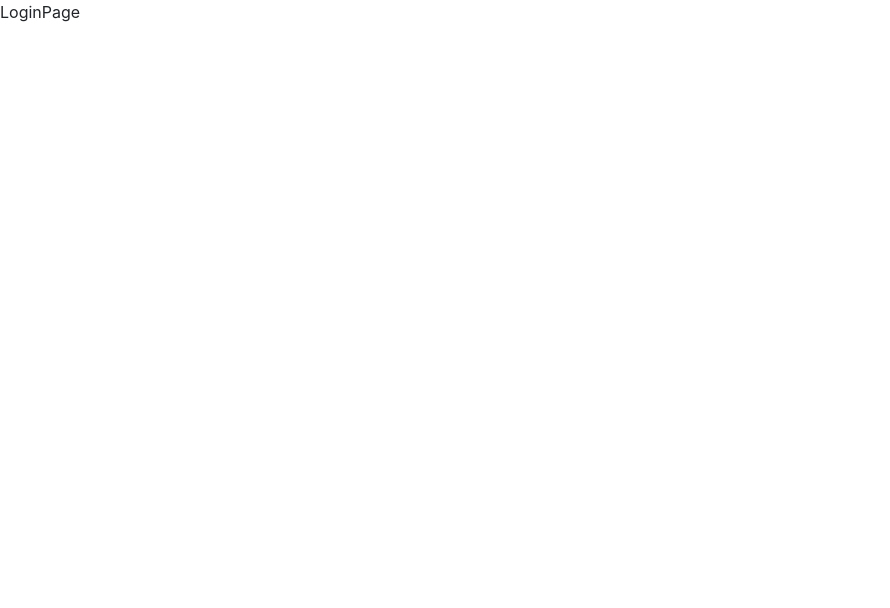
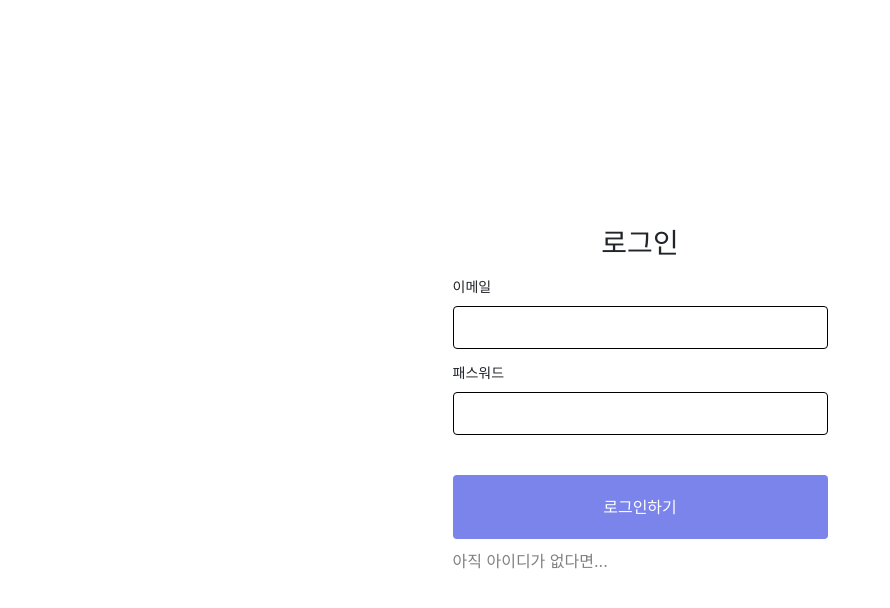
Before and after one commit to jadeplanet/react_chatapp, a React (Create React App) app: page /login in a window 1280 px wide. Shown: the top 608 px of the page, without its empty margins (0-890 px from the left). Built offline with nearby package versions, Linux system fonts and the light colour scheme.

Commit message:
auth - login page UI

```diff
--- a/src/components/LoginPage/LoginPage.js
+++ b/src/components/LoginPage/LoginPage.js
@@ -1,7 +1,68 @@
-import React from 'react';
+import React, { useState } from 'react';
+import { Link } from 'react-router-dom';
+import { useForm } from 'react-hook-form';
+import firebase from '../../firebase';
 
 function LoginPage() {
-	return <div>LoginPage</div>;
+	const { register, errors, handleSubmit } = useForm();
+	const [errorFromSubmit, setErrorFromSubmit] = useState('');
+	const [loading, setLoading] = useState(false);
+
+	const onSubmit = async (data) => {
+		try {
+			setLoading(true);
+			await firebase
+				.auth()
+				.signInWithEmailAndPassword(data.email, data.password);
+			setLoading(false);
+		} catch (error) {
+			setErrorFromSubmit(error.message);
+			setLoading(false);
+			setTimeout(() => {
+				setErrorFromSubmit('');
+			}, 5000);
+		}
+	};
+
+	return (
+		<div className='auth-wrapper'>
+			<div style={{ textAlign: 'center' }}>
+				<h3>로그인</h3>
+			</div>
+			<form onSubmit={handleSubmit(onSubmit)}>
+				<label>이메일</label>
+				<input
+					name='email'
+					type='email'
+					ref={register({ required: true, pattern: /^\S+@\S+$/i })}
+				/>
+				{errors.email && <p>이메일 양식에 맞게 입력해주세요</p>}
+
+				<label>패스워드</label>
+				<input
+					name='password'
+					type='password'
+					ref={register({ required: true, minLength: 6 })}
+				/>
+				{errors.password && errors.password.type === 'required' && (
+					<p>패스워드를 입력해주세요</p>
+				)}
+				{errors.password && errors.password.type === 'minLength' && (
+					<p>패스워드를 6자 이상으로 만들어주세요</p>
+				)}
+
+				{errorFromSubmit && <p>{errorFromSubmit}</p>}
+
+				<input type='submit' disabled={loading} value='로그인하기' />
+				<Link
+					style={{ color: 'gray', textDecoration: 'none', textAlign: 'center' }}
+					to='register'
+				>
+					아직 아이디가 없다면...
+				</Link>
+			</form>
+		</div>
+	);
 }
 
 export default LoginPage;
--- a/src/components/RegisterPage/RegisterPage.js
+++ b/src/components/RegisterPage/RegisterPage.js
@@ -25,6 +25,12 @@ function RegisterPage() {
 				photoURL: `http://gravatar.com/avatar/${md5(
 					createdUser.user.email
 				)}?d=identicon`,
+			});
+
+			// Firebase 데이터베이스에 저장하기
+			await firebase.database().ref('users').child(createdUser.user.uid).set({
+				name: createdUser.user.displayName,
+				image: createdUser.user.photoURL,
 			});
 
 			setLoading(false);
@@ -90,14 +96,15 @@ function RegisterPage() {
 					)}
 
 				{errorFromSubmit && <p>{errorFromSubmit}</p>}
+
 				<input type='submit' disabled={loading} value='회원가입하기' />
+				<Link
+					style={{ color: 'gray', textDecoration: 'none', textAlign: 'center' }}
+					to='login'
+				>
+					이미 아이디가 있다면...
+				</Link>
 			</form>
-			<Link
-				style={{ color: 'gray', textDecoration: 'none', textAlign: 'center' }}
-				to='login'
-			>
-				이미 아이디가 있다면...
-			</Link>
 		</div>
 	);
 }
```
